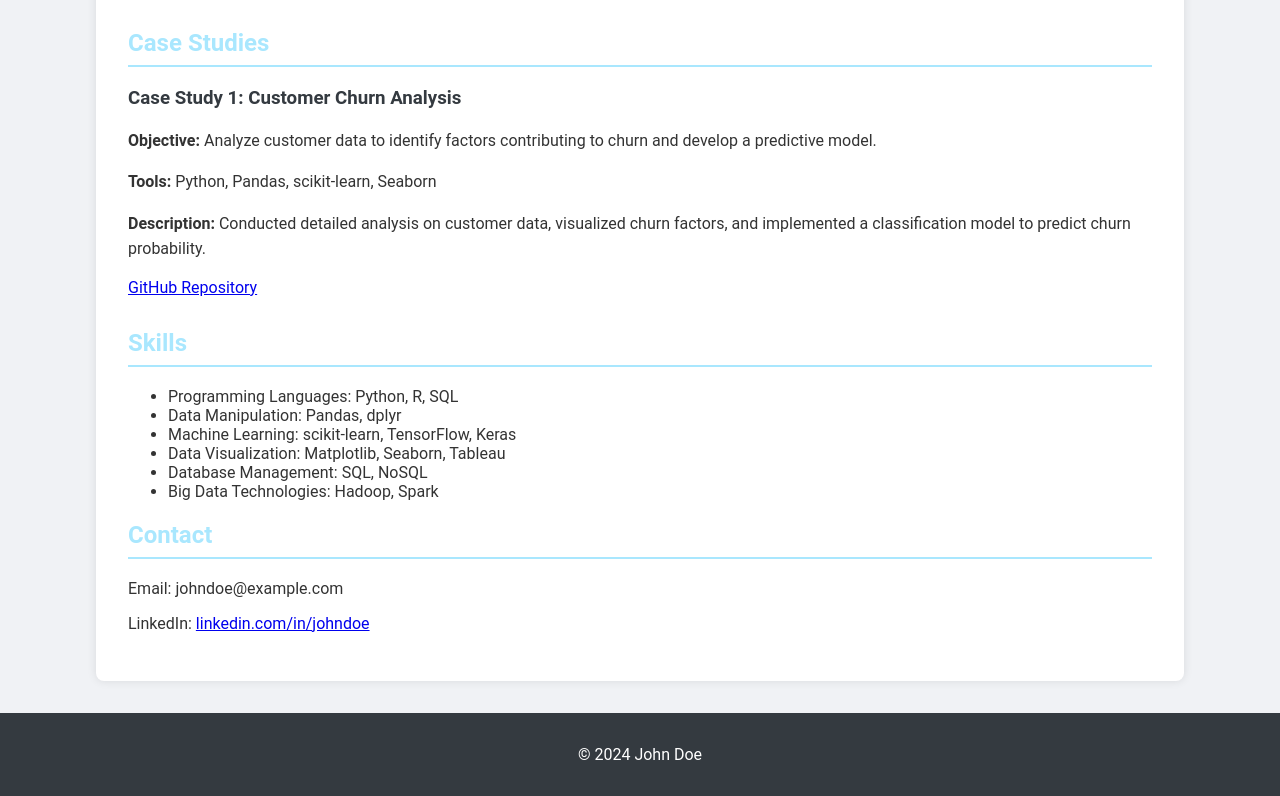
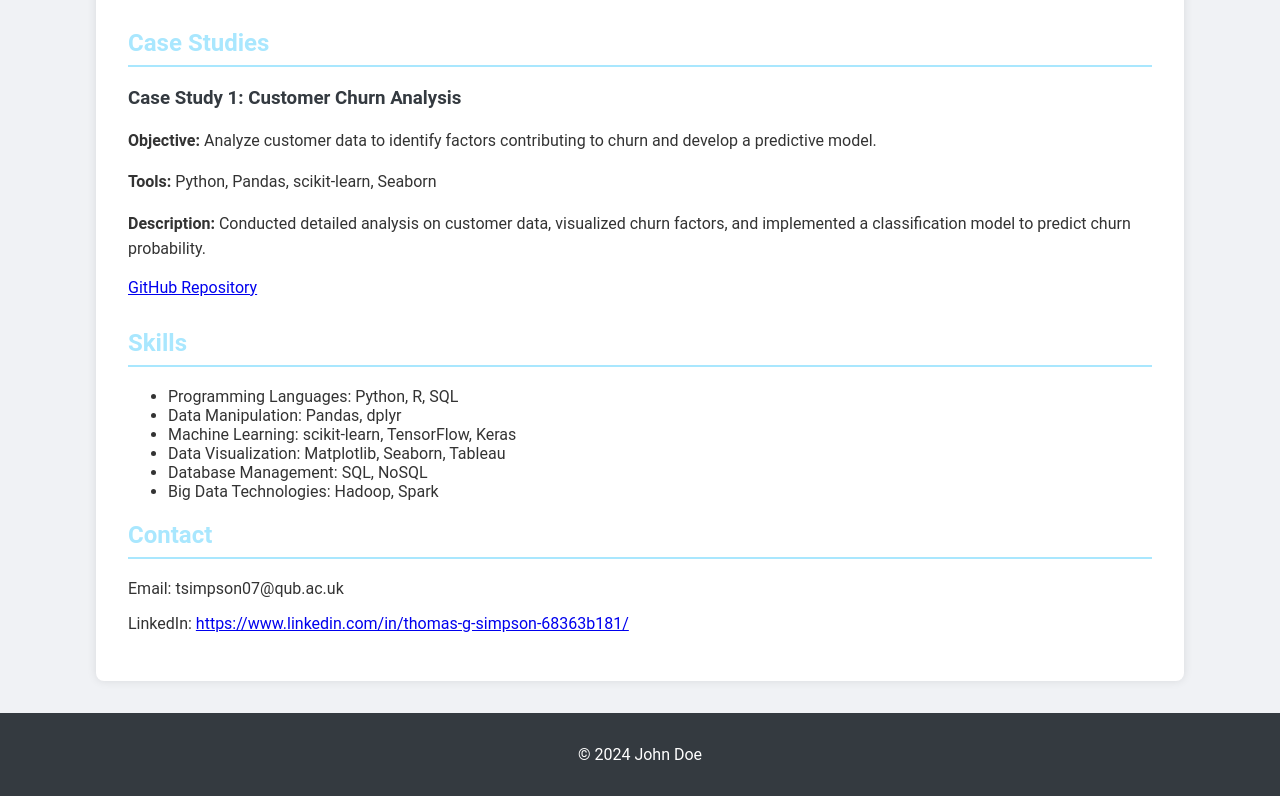
Before and after one commit to tomsimmo/tomsimmo.github.io, a plain HTML site: page index.html in a window 1280 px wide. Shown: the part 1643-2439 px from the top of the page. Drawn offline with Linux system fonts and the light colour scheme.

Commit message:
Update index.html

```diff
--- a/index.html
+++ b/index.html
@@ -157,8 +157,8 @@
 
         <section id="contact">
             <h2>Contact</h2>
-            <p>Email: johndoe@example.com</p>
-            <p>LinkedIn: <a href="https://www.linkedin.com/in/johndoe" target="_blank">linkedin.com/in/johndoe</a></p>
+            <p>Email: tsimpson07@qub.ac.uk</p>
+            <p>LinkedIn: <a href="https://www.linkedin.com/in/thomas-g-simpson-68363b181/" target="_blank">https://www.linkedin.com/in/thomas-g-simpson-68363b181/</a></p>
         </section>
     </div>
 
```
